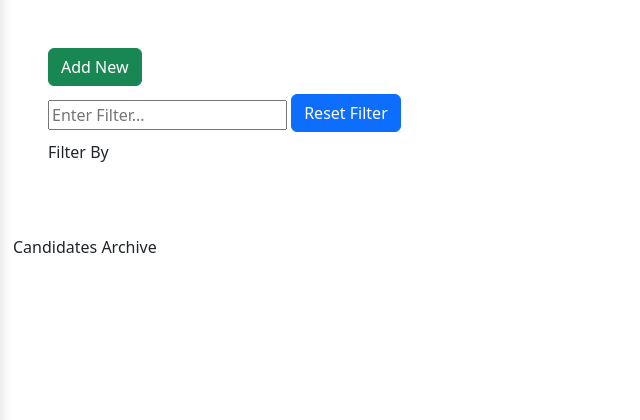
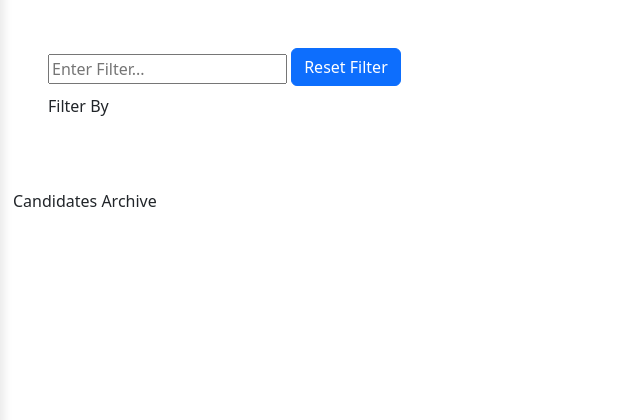
Before and after one commit to karthik-ibhaan/recruiter-project, a CodeIgniter 4 app: template app/Views/candidatesview.php in a window 1280 px wide. Shown: the part 88-508 px from the top of the page, without its empty margins (0-640 px from the left). Run offline with PHP 8.4 and a stand-in for CodeIgniter, Linux system fonts and the light colour scheme; the template is opened without the code that fills it, so the values that code supplies are empty; some libraries are stand-ins or nearby versions.

Commit message:
Edited CandidatesView

```diff
--- a/app/Views/candidatesview.php
+++ b/app/Views/candidatesview.php
@@ -16,8 +16,6 @@
             Successfully inserted <?php echo session()->get('count') ?> records.
         </div>
         <?php endif;?>
-
-        <button type="button" class="btn btn-success mb-2" data-bs-toggle="modal" data-bs-target="#addModal">Add New</button>
 
         <div class="row">
             <div class="column">
```
